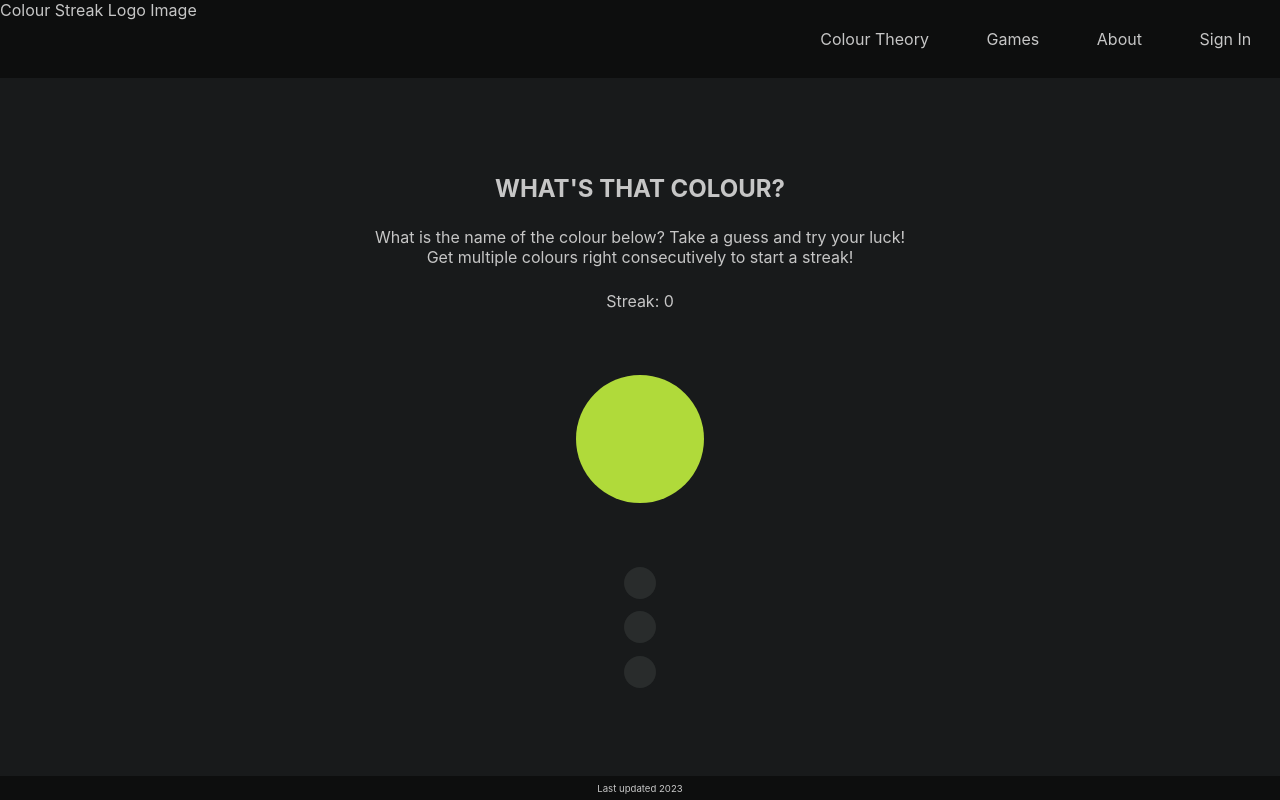
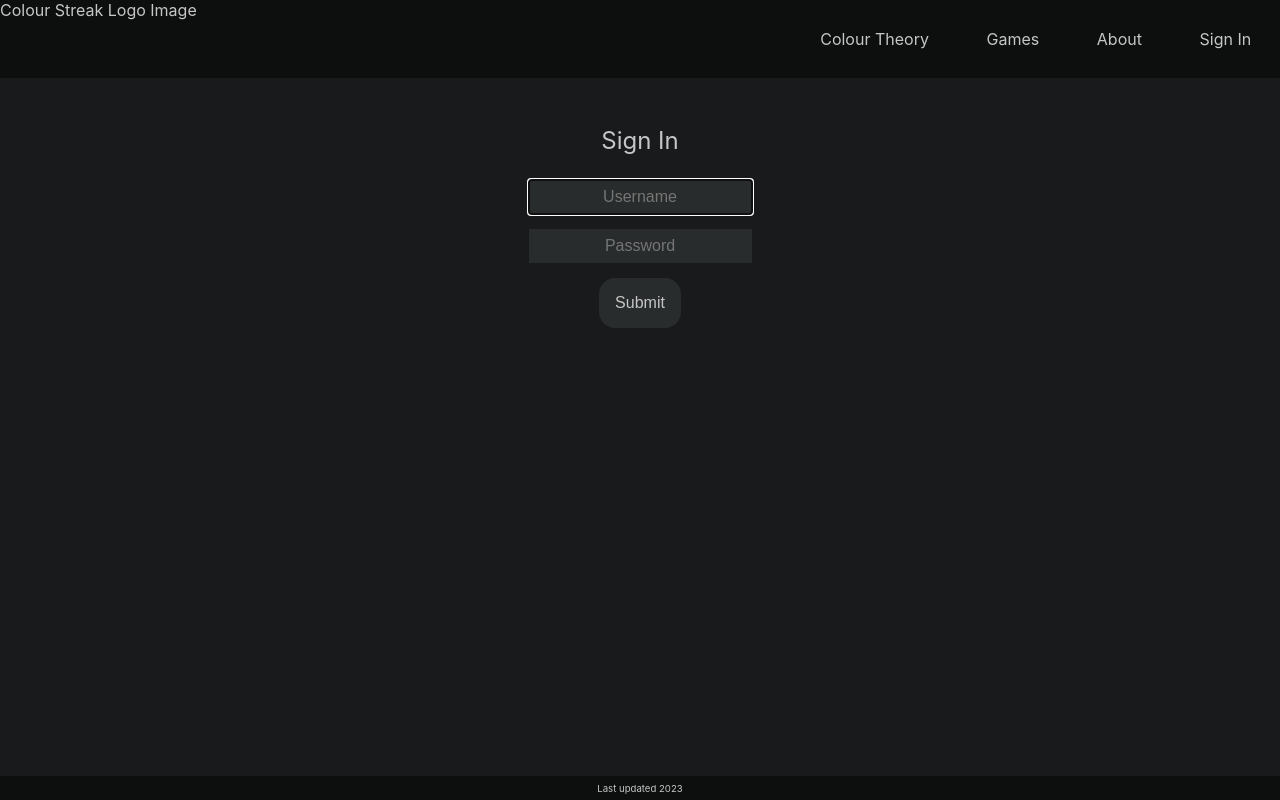
Before and after one commit to debbie-fan/colour-streak, a React (Create React App) app: page / in a window 1280 px wide. Built offline with nearby package versions, Linux system fonts and the light colour scheme; no server answers.

Commit message:
Create sign in page layout

```diff
--- a/src/App.js
+++ b/src/App.js
@@ -1,13 +1,15 @@
 import React from 'react';
 import Navbar from './components/Navbar';
-import ColourGame from './components/ColourGame';
+// import ColourGame from './components/ColourGame';
+import Login from './components/Login';
 
 function App() {
   return (
     <div className='app'>
       <Navbar />
       <main>
-        <ColourGame />
+        {/* <ColourGame /> */}
+        <Login />
       </main>
       <footer>Last updated 2023</footer>
     </div>
--- /dev/null
+++ b/src/components/Login.js
@@ -0,0 +1,53 @@
+import React from "react";
+
+function Login() {
+
+    const [formData, setFormData] = React.useState(
+        {username: "", password: ""}
+    )
+
+    function handleChange(event) {
+        const {name, value, type, checked} = event.target
+        setFormData(prevFormData => {
+            return {
+                ...prevFormData,
+                [name]: event.target.value
+            }
+        })
+    }
+
+    function handleSubmit(event) {
+        event.preventDefault()
+        console.log(formData)
+    }
+
+    return (
+        <form className="form-signin" onSubmit={handleSubmit}>
+            <p className="form-title">Sign In</p>
+            <input
+                autoComplete="off"
+                autoFocus
+                className="username"
+                id="username"
+                placeholder="Username"
+                type="text"
+                onChange={handleChange}
+                name="username"
+                value={formData.username}
+            />
+            <input
+                autoComplete="off"
+                className="password"
+                id="password"
+                placeholder="Password"
+                type="text"
+                onChange={handleChange}
+                name="password"
+                value={formData.password}
+            />
+            <button>Submit</button>
+        </form>
+    )
+}
+
+export default Login;
--- a/src/index.css
+++ b/src/index.css
@@ -120,3 +120,23 @@ footer {
   font-size: 0.6rem;
   padding: 0.4rem;
 }
+
+.form-signin {
+  display: flex;
+  flex-direction: column;
+  align-items: center;
+  gap: 15px;
+}
+
+.form-title {
+  font-size: 1.5rem;
+  padding-bottom: 10px;
+}
+
+.username, .password {
+  padding: 0.5rem;
+  text-align: center;
+  font-size: 1rem;
+  background-color: #292c2c;
+  border: none;
+}
```
